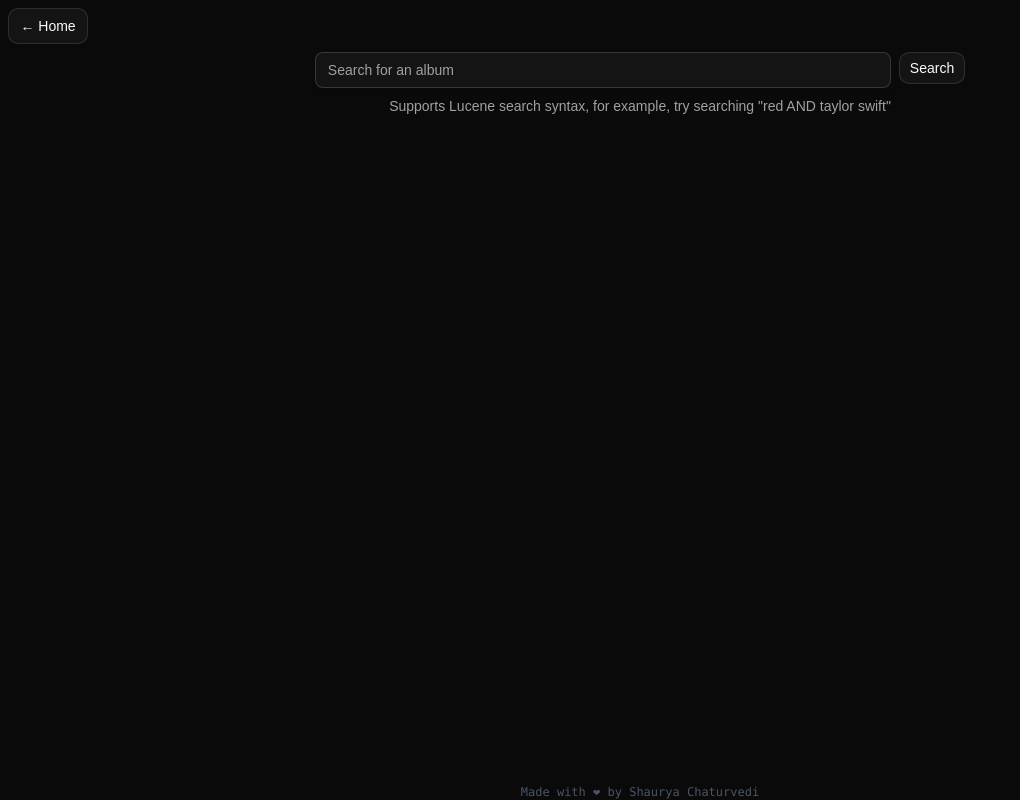
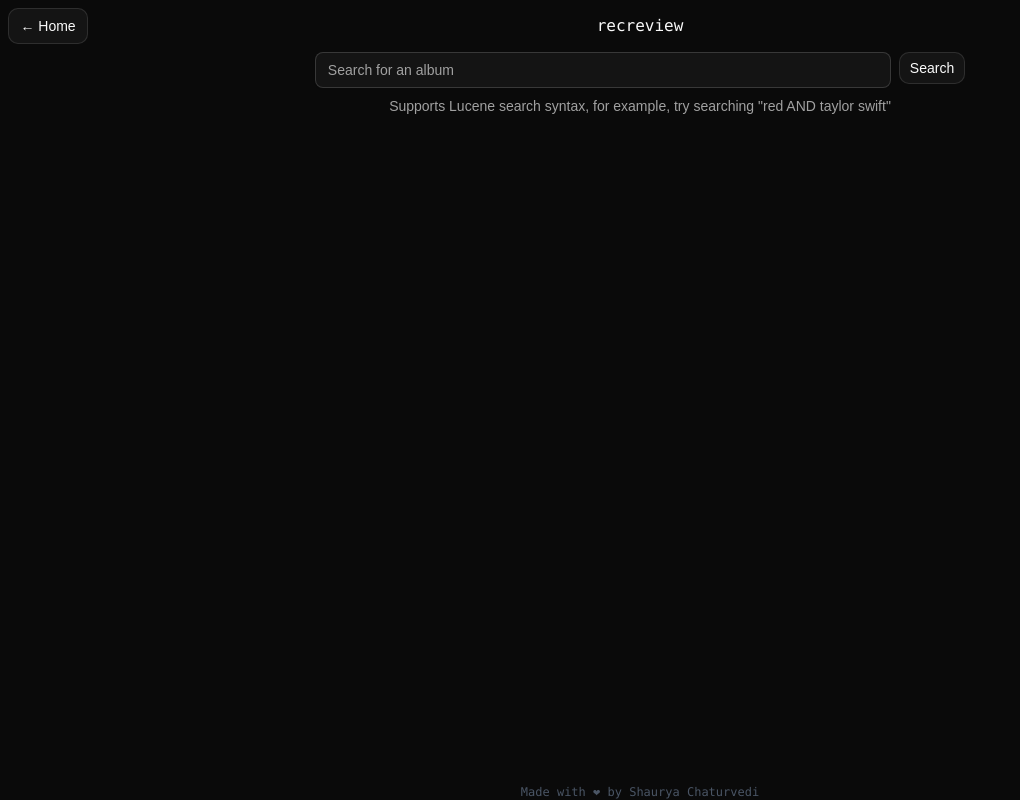
Before and after one commit to shaurya-ch/recreview, a React (Vite) app: page /create in a window 1280 px wide. Shown: the whole page, without its empty margins (0-1020 px from the left). Built offline with nearby package versions, Linux system fonts and the light colour scheme.

Commit message:
add title to top

```diff
--- a/src/pages/CreateReview.tsx
+++ b/src/pages/CreateReview.tsx
@@ -139,9 +139,12 @@ function CreateReview() {
 
   return (
     <div className="m-2 flex flex-col gap-2">
-      <a href="/" className={`${buttonVariants({ variant: "outline", size: "lg" })} w-20`}>
-        ← Home
-      </a>
+      <div className="relative flex flex-row items-center w-full">
+        <a href="/" className={`${buttonVariants({ variant: "outline", size: "lg" })} w-20`}>
+          ← Home
+        </a>
+        <div className="font-mono absolute left-1/2 -translate-x-1/2 text-md">recreview</div>
+      </div>
       <form onSubmit={(e) => handleSearchSubmit(e)}>
         <Field className="flex flex-col">
           <div className="flex flex-row gap-2 justify-center">
--- a/src/pages/SavedReviews.tsx
+++ b/src/pages/SavedReviews.tsx
@@ -75,9 +75,12 @@ function SavedReviews() {
 
   return (
     <div className="m-2 flex flex-col gap-2">
-      <a href="/" className={`${buttonVariants({ variant: "outline", size: "lg" })} w-20`}>
-        ← Home
-      </a>
+      <div className="relative flex flex-row items-center w-full">
+        <a href="/" className={`${buttonVariants({ variant: "outline", size: "lg" })} w-20`}>
+          ← Home
+        </a>
+        <div className="font-mono absolute left-1/2 -translate-x-1/2 text-md">recreview</div>
+      </div>
       {reviews && (
         <div className="flex flex-col gap-2">
           {reviews.map((review) => {
```
